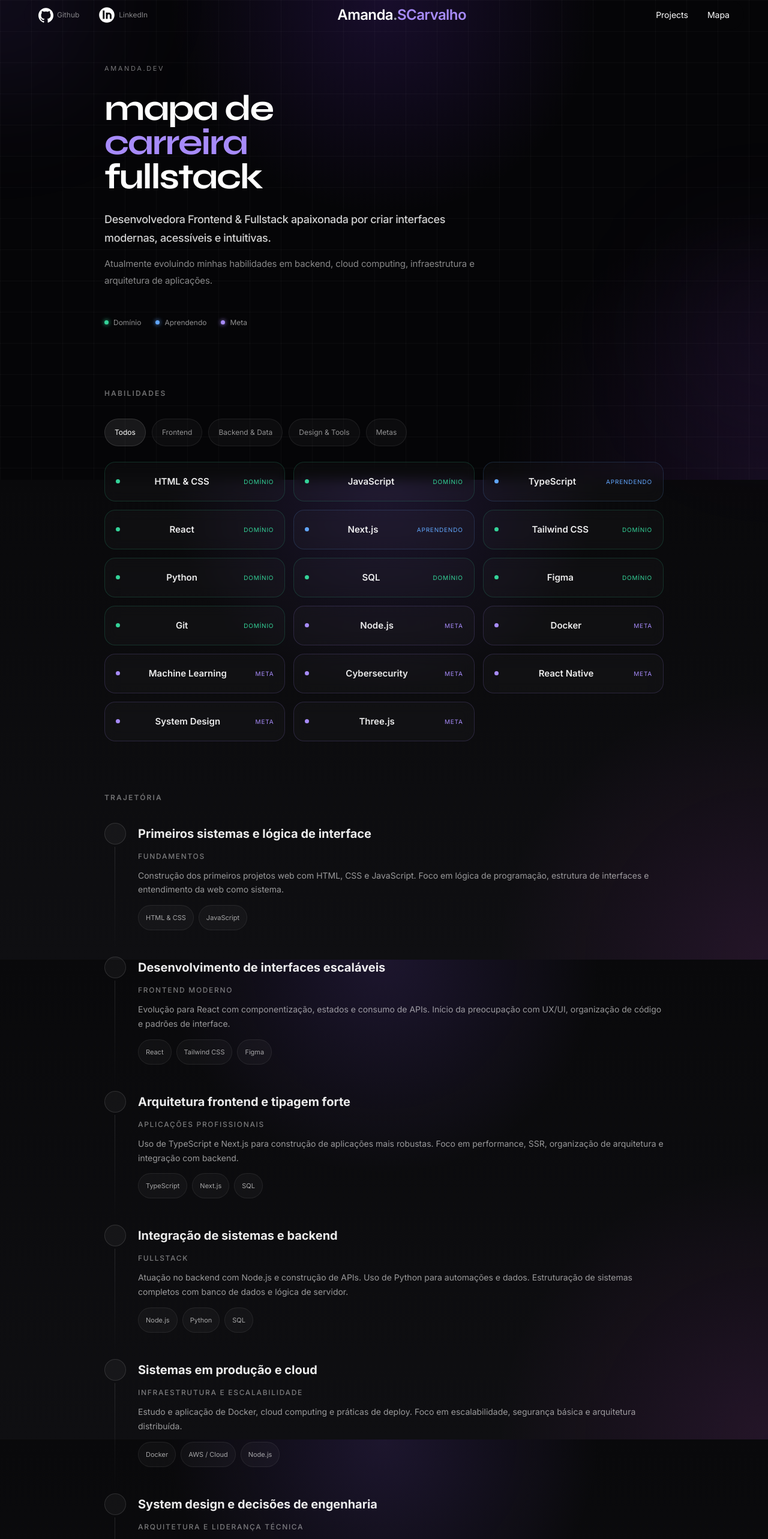
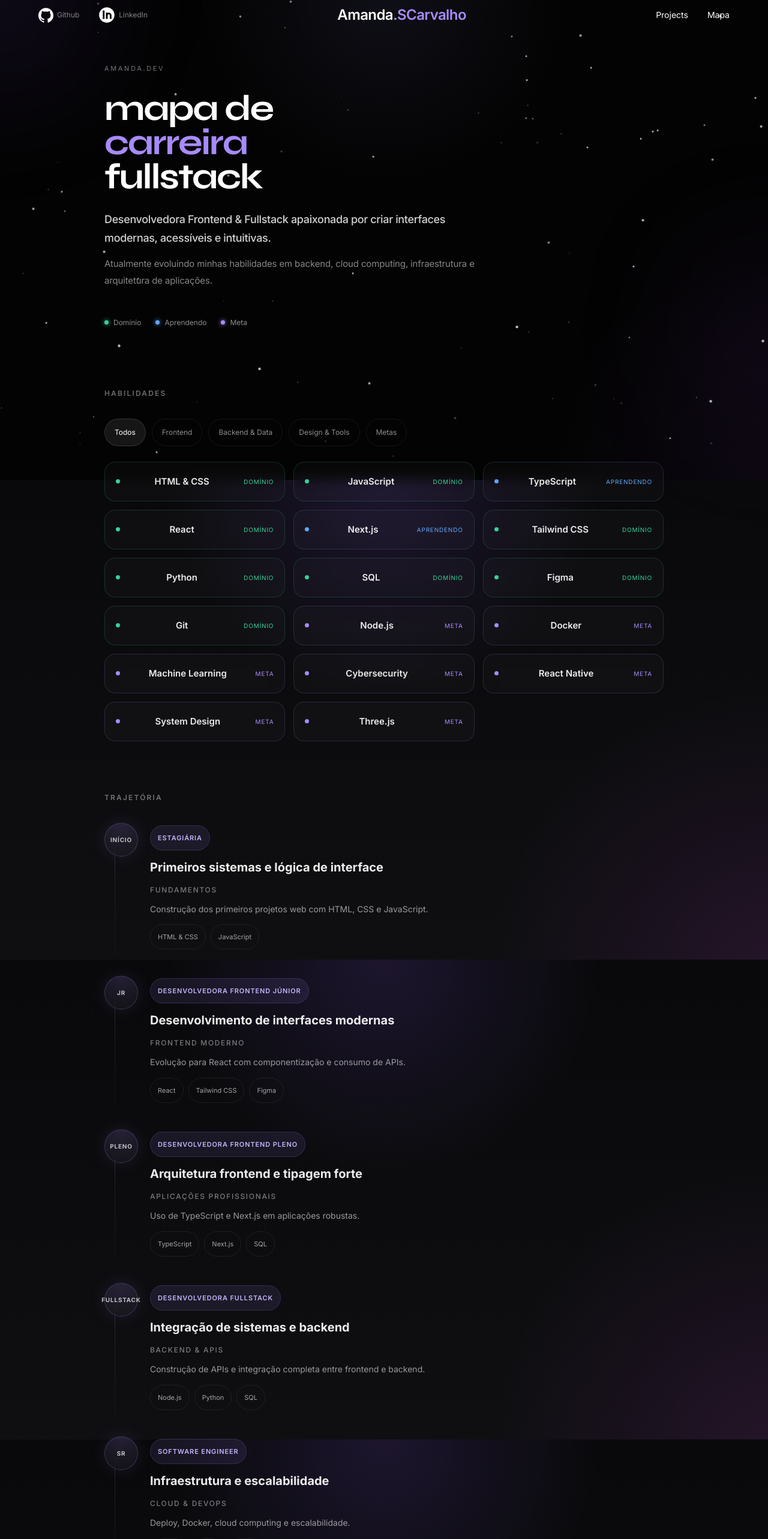
Before and after one commit to Amanda-SCarvalho/amanda-dev, a Next.js app: page /career in a window 1280 px wide. Shown: the top 2566 px of the page at 60% size. Built offline with nearby package versions, Linux system fonts and the light colour scheme.

Commit message:
Refactor code structure for improved readability and maintainability

```diff
--- a/app/career/page.tsx
+++ b/app/career/page.tsx
@@ -4,7 +4,6 @@
 
 import React, { useState } from "react";
 import { motion, useMotionValue, useSpring } from "framer-motion";
-
 
 type Status = "mastered" | "learning" | "goal";
 
@@ -16,9 +15,13 @@ interface Tech {
 }
 
 interface Milestone {
+  role: string;
+  level: string;
+
   title: string;
   subtitle: string;
   description: string;
+
   techs: string[];
 }
 
@@ -155,53 +158,73 @@ const techs: Tech[] = [
 
 const milestones: Milestone[] = [
   {
+    role: "Estagiária",
+    level: "Início",
     title: "Primeiros sistemas e lógica de interface",
     subtitle: "Fundamentos",
     description:
-      "Construção dos primeiros projetos web com HTML, CSS e JavaScript. Foco em lógica de programação, estrutura de interfaces e entendimento da web como sistema.",
+      "Construção dos primeiros projetos web com HTML, CSS e JavaScript.",
     techs: ["HTML & CSS", "JavaScript"],
   },
+
   {
-    title: "Desenvolvimento de interfaces escaláveis",
+    role: "Desenvolvedora Frontend Júnior",
+    level: "Jr",
+    title: "Desenvolvimento de interfaces modernas",
     subtitle: "Frontend moderno",
     description:
-      "Evolução para React com componentização, estados e consumo de APIs. Início da preocupação com UX/UI, organização de código e padrões de interface.",
+      "Evolução para React com componentização e consumo de APIs.",
     techs: ["React", "Tailwind CSS", "Figma"],
   },
+
   {
+    role: "Desenvolvedora Frontend Pleno",
+    level: "Pleno",
     title: "Arquitetura frontend e tipagem forte",
     subtitle: "Aplicações profissionais",
     description:
-      "Uso de TypeScript e Next.js para construção de aplicações mais robustas. Foco em performance, SSR, organização de arquitetura e integração com backend.",
+      "Uso de TypeScript e Next.js em aplicações robustas.",
     techs: ["TypeScript", "Next.js", "SQL"],
   },
+
   {
+    role: "Desenvolvedora Fullstack",
+    level: "Fullstack",
     title: "Integração de sistemas e backend",
-    subtitle: "Fullstack",
+    subtitle: "Backend & APIs",
     description:
-      "Atuação no backend com Node.js e construção de APIs. Uso de Python para automações e dados. Estruturação de sistemas completos com banco de dados e lógica de servidor.",
+      "Construção de APIs e integração completa entre frontend e backend.",
     techs: ["Node.js", "Python", "SQL"],
   },
+
   {
-    title: "Sistemas em produção e cloud",
-    subtitle: "Infraestrutura e escalabilidade",
+    role: "Software Engineer",
+    level: "Sr",
+    title: "Infraestrutura e escalabilidade",
+    subtitle: "Cloud & DevOps",
     description:
-      "Estudo e aplicação de Docker, cloud computing e práticas de deploy. Foco em escalabilidade, segurança básica e arquitetura distribuída.",
-    techs: ["Docker", "AWS / Cloud", "Node.js"],
+      "Deploy, Docker, cloud computing e escalabilidade.",
+    techs: ["Docker", "AWS", "CI/CD"],
   },
+
   {
-    title: "System design e decisões de engenharia",
-    subtitle: "Arquitetura e liderança técnica",
+    role: "Tech Lead",
+    level: "Lead",
+    title: "Arquitetura e liderança técnica",
+    subtitle: "System Design",
     description:
-      "Evolução para decisões de arquitetura, design de sistemas e otimização de performance. Visão estratégica sobre produtos e engenharia de software.",
-    techs: ["System Design", "AWS / Cloud", "Docker"],
+      "Decisões de arquitetura e liderança de times e produtos.",
+    techs: ["System Design", "Cloud", "Leadership"],
   },
+
   {
-    title: "Liderança e gestão de tecnologia",
-    subtitle: "Gestão de TI",
+    role: "Engineering Manager",
+    level: "Manager",
+    title: "Gestão estratégica de tecnologia",
+    subtitle: "Liderança",
     description:
-      "Atuação em liderança técnica, coordenação de equipes e alinhamento entre produto, design e engenharia. Foco em estratégia e evolução de sistemas em escala.",
-    techs: ["Gestão de TI", "Arquitetura de Sistemas", "Liderança Técnica"],
+      "Gestão de equipes, estratégia e evolução de produtos digitais.",
+    techs: ["Gestão", "Produto", "Arquitetura"],
   },
 ];
 
@@ -337,13 +360,56 @@ export default function CareerMap() {
             position: "fixed",
             inset: 0,
             background: `
-              radial-gradient(circle at top, rgba(124,58,237,0.16), transparent 35%),
-              radial-gradient(circle at bottom right, rgba(168,85,247,0.10), transparent 30%),
-              #050507
+  radial-gradient(circle at top, rgba(120,119,198,0.10), transparent 30%),
+  radial-gradient(circle at bottom right, rgba(168,85,247,0.06), transparent 25%),
+  #030303
 `,
             zIndex: -20,
           }}
         />
+
+        {/* Stars background */}
+        <div
+          style={{
+            position: "fixed",
+            inset: 0,
+            zIndex: -15,
+            pointerEvents: "none",
+            overflow: "hidden",
+          }}
+        >
+          {Array.from({ length: 80 }).map((_, i) => {
+            const size = Math.random() * 2 + 1;
+
+            return (
+              <motion.div
+                key={i}
+                animate={{
+                  y: [0, -40, 0],
+                  opacity: [0.15, 0.8, 0.15],
+                  scale: [1, 1.4, 1],
+                }}
+                transition={{
+                  duration: 4 + Math.random() * 8,
+                  repeat: Infinity,
+                  delay: Math.random() * 5,
+                  ease: "easeInOut",
+                }}
+                style={{
+                  position: "absolute",
+                  width: size,
+                  height: size,
+                  borderRadius: "50%",
+                  background: "white",
+                  left: `${Math.random() * 100}%`,
+                  top: `${Math.random() * 100}%`,
+                  opacity: 0.4,
+                  boxShadow: "0 0 12px rgba(255,255,255,0.35)",
+                }}
+              />
+            );
+          })}
+        </div>
 
         {/* Glow mouse */}
         <motion.div
@@ -368,7 +434,13 @@ export default function CareerMap() {
         />
 
         {/* Grid */}
-        <div style={S.gridBg} />
+        <div
+          style={{
+            ...S.gridBg,
+            filter: "blur(0.2px)",
+            opacity: 0.7,
+          }}
+        />
 
         <div style={S.wrap}>
           {/* HEADER */}
@@ -505,12 +577,17 @@ export default function CareerMap() {
 
             <div style={S.timeline}>
               {milestones.map((m, i) => (
-                <div key={ `${m.title}-${m.subtitle}` } style={S.timelineRow}>
+                <div key={`${m.title}-${m.subtitle}`} style={S.timelineRow}>
                   {i < milestones.length - 1 && <div style={S.timelineLine} />}
 
-                  <div style={S.timelineBubble}></div>
+                  <div style={S.timelineBubble}>
+                    <div style={S.timelineBubbleInner}>
+                      <span style={S.timelineLevel}>{m.level}</span>
+                    </div>
+                  </div>
 
                   <div style={S.timelineContent}>
+                    <span style={S.timelineRole}>{m.role}</span>
                     <h3 style={S.timelineTitle}>{m.title}</h3>
 
                     <p style={S.timelineSubtitle}>{m.subtitle}</p>
@@ -612,7 +689,7 @@ const S: Record<string, React.CSSProperties> = {
     position: "fixed",
     inset: 0,
     backgroundImage:
-      "linear-gradient(rgba(255,255,255,0.03) 1px, transparent 1px), linear-gradient(90deg, rgba(255,255,255,0.03) 1px, transparent 1px)",
+      "linear-gradient(rgba(255,255,255,0.015)) 1px, transparent 1px), linear-gradient(90deg, rgba(255,255,255,0.015)) 1px, transparent 1px)",
     backgroundSize: "52px 52px",
     pointerEvents: "none",
     zIndex: -1,
@@ -692,7 +769,7 @@ const S: Record<string, React.CSSProperties> = {
     padding: "8px 16px",
     borderRadius: 999,
     border: "1px solid rgba(255,255,255,0.08)",
-    background: "rgba(255,255,255,0.03)",
+    background: "rgba(255,255,255,0.015))",
     color: "rgba(255,255,255,0.55)",
     fontSize: 12,
     transition: "0.2s",
@@ -761,15 +838,54 @@ const S: Record<string, React.CSSProperties> = {
   },
 
 timelineBubble: {
-    width: 36,
-    height: 36,
+  width: 56,
+  height: 56,
   borderRadius: "50%",
-    border: "1px solid rgba(255,255,255,0.12)",
-    background: "rgba(255,255,255,0.04)",
+  border: "1px solid rgba(167,139,250,0.25)",
+  background:
+    "radial-gradient(circle at top, rgba(167,139,250,0.18), rgba(255,255,255,0.03))",
+  backdropFilter: "blur(12px)",
+  WebkitBackdropFilter: "blur(12px)",
   display: "flex",
   alignItems: "center",
   justifyContent: "center",
   flexShrink: 0,
+  boxShadow: "0 0 30px rgba(167,139,250,0.12)",
+},
+
+timelineBubbleInner: {
+  display: "flex",
+  flexDirection: "column",
+  alignItems: "center",
+  gap: 2,
+},
+
+timelineIcon: {
+  fontSize: 14,
+  color: "#c4b5fd",
+  lineHeight: 1,
+},
+
+timelineLevel: {
+  fontSize: 10,
+  fontWeight: 700,
+  letterSpacing: "0.08em",
+  textTransform: "uppercase",
+  color: "rgba(255,255,255,0.72)",
+},
+
+timelineRole: {
+  display: "inline-flex",
+  padding: "6px 12px",
+  borderRadius: 999,
+  background: "rgba(167,139,250,0.10)",
+  border: "1px solid rgba(167,139,250,0.18)",
+  color: "#c4b5fd",
+  fontSize: 11,
+  fontWeight: 600,
+  letterSpacing: "0.08em",
+  textTransform: "uppercase",
+  marginBottom: 14,
 },
 
   timelineYear: {
@@ -806,7 +922,7 @@ const S: Record<string, React.CSSProperties> = {
     padding: "6px 12px",
     borderRadius: 999,
     border: "1px solid rgba(255,255,255,0.08)",
-    background: "rgba(255,255,255,0.03)",
+    background: "rgba(255,255,255,0.015))",
     fontSize: 11,
     color: "rgba(255,255,255,0.62)",
   },
@@ -885,5 +1001,5 @@ softCard: {
     color: "rgba(255,255,255,0.75)",
     fontSize: 13,
     transition: "0.2s",
-}
+  },
 };
--- a/app/page.tsx
+++ b/app/page.tsx
@@ -3,10 +3,12 @@ import Contact from '@/components/contact/Contact';
 import Hero from '@/components/hero/Hero';
 import ProjectsSection from '@/components/projects/ProjectsSection';
 import Techs from '@/components/techs/Techs';
+import StarsBackground from "@/components/background/StarsBackground";
 
 export default function Home() {
   return (
     <>
+      <StarsBackground />
       <Hero />
       <About />
       <Techs />
--- a/components/hero/Hero.tsx
+++ b/components/hero/Hero.tsx
@@ -5,41 +5,32 @@ import Link from "next/link";
 import { motion, useMotionValue, useSpring } from "framer-motion";
 
 export default function Hero() {
-  // posição do mouse
   const mouseX = useMotionValue(0);
   const mouseY = useMotionValue(0);
 
-  // suavização (efeito fluido)
-  const smoothX = useSpring(mouseX, { stiffness: 100, damping: 20 });
-  const smoothY = useSpring(mouseY, { stiffness: 100, damping: 20 });
+  const smoothX = useSpring(mouseX, {
+    stiffness: 90,
+    damping: 24,
+  });
+
+  const smoothY = useSpring(mouseY, {
+    stiffness: 90,
+    damping: 24,
+  });
 
   function handleMouseMove(e: React.MouseEvent) {
-    const { clientX, clientY } = e;
-    mouseX.set(clientX);
-    mouseY.set(clientY);
+    mouseX.set(e.clientX);
+    mouseY.set(e.clientY);
   }
 
   const titleVariants = {
-    hidden: { opacity: 0, y: 20 },
+    hidden: { opacity: 0, y: 24 },
     visible: (i: number) => ({
       opacity: 1,
       y: 0,
       transition: {
-        delay: i * 0.1,
-        duration: 0.8,
-        ease: "easeOut",
-      },
-    }),
-  };
-
-  const badgeVariants = {
-    hidden: { opacity: 0, scale: 0.8 },
-    visible: (i: number) => ({
-      opacity: 1,
-      scale: 1,
-      transition: {
-        delay: 0.5 + i * 0.1,
-        duration: 0.6,
+        delay: i * 0.12,
+        duration: 0.9,
         ease: "easeOut",
       },
     }),
@@ -51,33 +42,26 @@ export default function Hero() {
       role="none"
       className="relative flex min-h-screen items-center overflow-hidden px-6"
     >
-      {/* Background */}
-      <div className="absolute inset-0 -z-10 bg-gradient-to-br from-neutral-950 via-neutral-900 to-neutral-950" />
+      {/* Fundo */}
+      <div className="absolute inset-0 -z-30 bg-[#050507]" />
 
-      {/* Animated stars background */}
-      <div className="pointer-events-none absolute inset-0 -z-10">
-        {new Array(20).fill(null).map((_, i) => (
-          <motion.div
-            key={`star-${i}`}
-            className="absolute size-1 rounded-full bg-white/20"
-            animate={{
-              y: [-20, 20],
-              opacity: [0.3, 0.8, 0.3],
-            }}
-            transition={{
-              duration: 5 + Math.random() * 5,
-              repeat: Infinity,
-              delay: Math.random() * 2,
-            }}
-            style={{
-              left: `${Math.random() * 100}%`,
-              top: `${Math.random() * 100}%`,
-            }}
-          />
-        ))}
-      </div>
+      {/* Video background */}
+      <video
+        autoPlay
+        muted
+        loop
+        playsInline
+        className="absolute inset-0 h-full w-full object-cover opacity-40 -z-20"
+      >
+        <source src="/videos/blackhole.webm" type="video/webm" />
+      </video>
 
-      {/* Primary glow que segue o mouse */}
+      {/* Overlay cinematico */}
+      <div className="absolute inset-0 -z-10 bg-[radial-gradient(circle_at_top,rgba(139,92,246,0.10),transparent_30%)]" />
+
+      <div className="absolute inset-0 -z-10 bg-[radial-gradient(circle_at_bottom_right,rgba(168,85,247,0.08),transparent_30%)]" />
+
+      {/* Glow mouse */}
       <motion.div
         style={{
           x: smoothX,
@@ -85,141 +69,163 @@ export default function Hero() {
           translateX: "-50%",
           translateY: "-50%",
         }}
-        className="pointer-events-none absolute -z-10 size-[400px] rounded-full bg-violet-500/20 blur-3xl"
+        className="pointer-events-none absolute -z-10 size-[380px] rounded-full bg-violet-500/10 blur-[120px]"
       />
 
-      {/* Secondary glow */}
+      {/* Glow lateral */}
       <motion.div
-        className="pointer-events-none absolute -right-32 top-1/2 -z-10 size-[300px] rounded-full bg-purple-500/15 blur-3xl"
+        className="pointer-events-none absolute -right-40 top-1/2 -z-10 size-[260px] rounded-full bg-purple-500/10 blur-[120px]"
         animate={{
-          y: [0, 50, 0],
+          y: [0, 40, 0],
         }}
         transition={{
-          duration: 8,
+          duration: 10,
           repeat: Infinity,
           ease: "easeInOut",
         }}
       />
 
-      <div className="mx-auto w-full max-w-6xl">
+      <div className="mx-auto flex w-full max-w-6xl items-center justify-between">
         <div className="max-w-3xl">
-          {/* Animated title */}
+
+
+          {/* Title */}
           <motion.h1
-            className="text-4xl font-bold leading-tight text-foreground md:text-6xl"
+            className="text-5xl font-bold leading-[0.95] -tracking-wider text-white md:text-7xl"
+            style={{
+              fontFamily: "'Syne', sans-serif",
+            }}
             initial="hidden"
             animate="visible"
           >
             <motion.div custom={0} variants={titleVariants}>
-              Desenvolvendo interfaces
+              Criando produtos
             </motion.div>
+
             <motion.div
               custom={1}
               variants={titleVariants}
               className="text-violet-400"
             >
-              que fazem sentido
+              modernos,
             </motion.div>
+
             <motion.div custom={2} variants={titleVariants}>
-              para pessoas e negócios
+              acessíveis e
+            </motion.div>
+
+            <motion.div custom={3} variants={titleVariants}>
+              escaláveis
             </motion.div>
           </motion.h1>
 
-          {/* Animated paragraph */}
+          {/* Subtexto */}
           <motion.p
-            className="mt-6 text-lg text-muted-foreground md:text-xl"
+            className="mt-8 max-w-2xl text-lg leading-relaxed text-white/55 md:text-xl"
             initial={{ opacity: 0, y: 20 }}
             animate={{ opacity: 1, y: 0 }}
-            transition={{ delay: 0.4, duration: 0.8 }}
+            transition={{
+              delay: 0.35,
+              duration: 0.8,
+            }}
           >
-            Sou <strong className="text-violet-400">Amanda Carvalho</strong>,
-            desenvolvedora frontend/fullstack. Crio aplicações modernas,
-            performáticas e bem estruturadas, focadas em experiência e
-            resultado.
+            Desenvolvedora frontend/fullstack apaixonada por criar interfaces
+            modernas, intuitivas e performáticas. Atualmente aprofundando
+            conhecimentos em backend, cloud computing, infraestrutura e
+            arquitetura de sistemas.
           </motion.p>
 
-          {/* Animated buttons */}
+          {/* Buttons */}
           <motion.div
-            className="mt-10 flex w-fit flex-col gap-4 sm:flex-row"
+            className="mt-12 flex flex-col gap-4 sm:flex-row"
             initial={{ opacity: 0, y: 20 }}
             animate={{ opacity: 1, y: 0 }}
-            transition={{ delay: 0.5, duration: 0.8 }}
+            transition={{
+              delay: 0.5,
+              duration: 0.8,
+            }}
           >
-            <motion.div
-              whileHover={{ scale: 1.05, y: -2 }}
-              whileTap={{ scale: 0.95 }}
-              transition={{ type: "spring", stiffness: 300, damping: 10 }}
-            >
+            <motion.div whileHover={{ y: -2 }} whileTap={{ scale: 0.98 }}>
               <Link
                 href="#projects"
-                className="flex items-center gap-2 rounded-lg bg-gradient-to-r from-violet-500 to-violet-600 px-8 py-3 text-base font-semibold text-white shadow-lg shadow-violet-500/30 transition-all duration-300 hover:shadow-xl hover:shadow-violet-500/50"
+                className="group flex items-center gap-3 rounded-xl border border-violet-500/20 bg-violet-500/10 px-7 py-3 text-sm font-medium text-white backdrop-blur-xl transition-all duration-300 hover:border-violet-400/40 hover:bg-violet-500/15"
               >
                 Ver projetos
                 <motion.span
                   animate={{ x: [0, 4, 0] }}
-                  transition={{ duration: 1.5, repeat: Infinity }}
-                  className="text-lg"
+                  transition={{
+                    duration: 1.5,
+                    repeat: Infinity,
+                  }}
                 >
                   →
                 </motion.span>
               </Link>
             </motion.div>
 
-            <motion.div
-              whileHover={{ scale: 1.05, y: -2 }}
-              whileTap={{ scale: 0.95 }}
-            >
+            <motion.div whileHover={{ y: -2 }} whileTap={{ scale: 0.98 }}>
               <Link
                 href="#contact"
-                className="flex items-center justify-center rounded-lg border border-white/20 px-8 py-3 text-base font-semibold text-white backdrop-blur-sm transition-all hover:border-violet-500/50 hover:bg-white/5"
+                className="rounded-xl border border-white/10 bg-white/[0.03] px-7 py-3 text-sm font-medium text-white/80 backdrop-blur-xl transition-all duration-300 hover:border-white/20 hover:bg-white/[0.05]"
               >
                 Falar comigo
               </Link>
             </motion.div>
           </motion.div>
 
-          {/* Animated badges */}
+          {/* Skills badges */}
           <motion.div
             className="mt-12 flex flex-wrap gap-3"
             initial={{ opacity: 0 }}
             animate={{ opacity: 1 }}
-            transition={{ delay: 0.3, duration: 0.8 }}
+            transition={{
+              delay: 0.7,
+              duration: 0.8,
+            }}
           >
             {[
-              "UI moderna",
-              "Código limpo",
-              "Performance",
-              "UX & acessibilidade",
-            ].map((badge, i) => (
-              <motion.span
-                key={badge}
-                custom={i}
-                variants={badgeVariants}
-                initial="hidden"
-                animate="visible"
-                className="cursor-pointer rounded-full border border-violet-500/30 bg-violet-500/5 px-4 py-2 text-sm font-medium uppercase tracking-wider text-violet-300 backdrop-blur-sm transition-all hover:border-violet-500/60 hover:bg-violet-500/10"
+              "React",
+              "Next.js",
+              "TypeScript",
+              "UI/UX",
+              "Node.js",
+              "Cloud",
+            ].map((item) => (
+              <span
+                key={item}
+                className="rounded-full border border-white/10 bg-white/[0.03] px-4 py-2 text-xs uppercase tracking-[0.18em] text-white/45 backdrop-blur-xl"
               >
-                {badge}
-              </motion.span>
+                {item}
+              </span>
             ))}
           </motion.div>
         </div>
       </div>
 
-      {/* Scroll indicator */}
+      {/* Scroll */}
       <motion.div
-        className="absolute bottom-8 left-1/2 -translate-x-1/2"
+        className="absolute bottom-10 left-1/2 -translate-x-1/2"
         animate={{ y: [0, 10, 0] }}
-        transition={{ duration: 2, repeat: Infinity }}
+        transition={{
+          duration: 2,
+          repeat: Infinity,
+        }}
       >
-        <div className="flex flex-col items-center gap-2">
-          <span className="text-xs uppercase tracking-widest text-muted-foreground">
+        <div className="flex flex-col items-center gap-3">
+          <span className="text-[10px] uppercase tracking-[0.28em] text-white/35">
             Scroll
           </span>
-          <div className="flex size-6 items-center justify-center rounded-full border border-violet-500/30">
+
+          <div className="flex h-10 w-6 items-start justify-center rounded-full border border-white/10 p-1">
             <motion.div
-              className="size-1 rounded-full bg-violet-400"
-              animate={{ y: [0, 6, 0] }}
-              transition={{ duration: 2, repeat: Infinity }}
+              className="h-2 w-2 rounded-full bg-violet-400"
+              animate={{
+                y: [0, 18, 0],
+              }}
+              transition={{
+                duration: 2,
+                repeat: Infinity,
+              }}
             />
           </div>
         </div>
--- a/package.json
+++ b/package.json
@@ -11,17 +11,21 @@
   "dependencies": {
     "@radix-ui/react-dialog": "^1.1.3",
     "@radix-ui/react-slot": "^1.1.0",
+    "@react-three/drei": "^10.7.7",
+    "@react-three/fiber": "^9.6.1",
     "class-variance-authority": "^0.7.1",
     "clsx": "^2.1.1",
     "framer-motion": "^11.18.2",
     "lucide-react": "^0.468.0",
+    "maath": "^0.10.8",
     "next": "^16.2.4",
     "next-themes": "^0.4.4",
     "react": "^19.0.0",
     "react-dom": "^19.0.0",
     "react-icon-cloud": "^4.1.4",
     "tailwind-merge": "^2.5.5",
-    "tailwindcss-animate": "^1.0.7"
+    "tailwindcss-animate": "^1.0.7",
+    "three": "^0.184.0"
   },
   "devDependencies": {
     "@types/node": "^20",
```
Also changed, not shown: components/background/StarsBackground.tsx (added, +55 -0 lines), 2 other files (tests, documents, lock files or other folders). Lines whose indentation alone changed are shown as unchanged.
